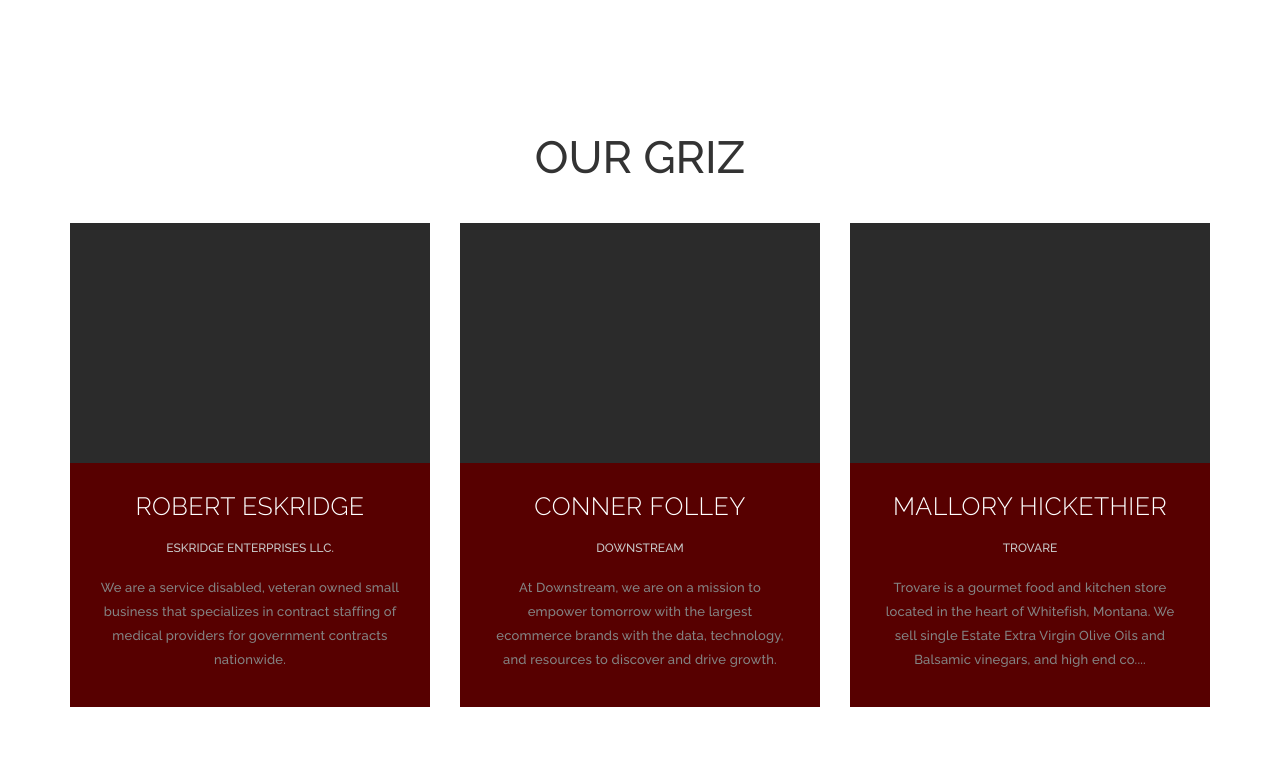
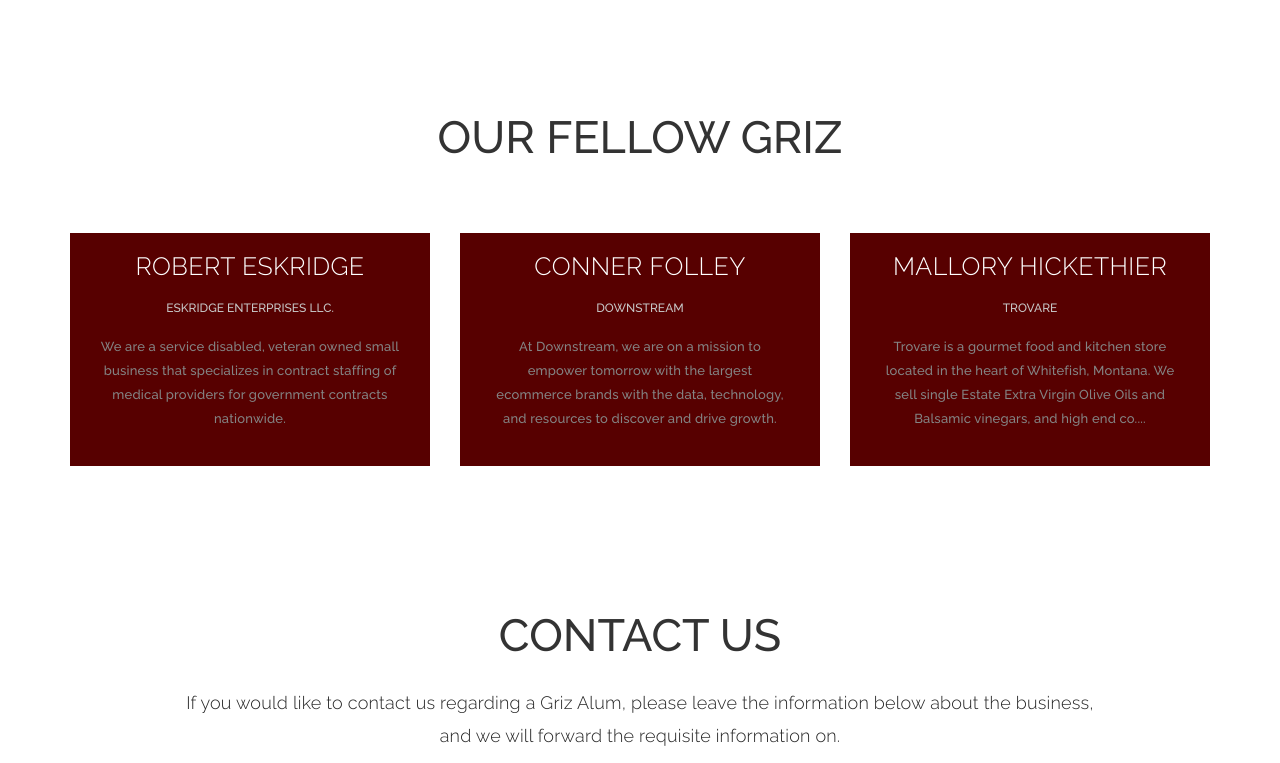
Before and after one commit to Maximilian741/GrizAlumni, a plain HTML site: page AlmunDisplay/Alum_Disp/index.html in a window 1280 px wide. Shown: the part 1597-2360 px from the top of the page. Drawn offline with nearby package versions, Linux system fonts and the light colour scheme.

Commit message:
Got rid of the image portion in the section titled 'our fellow grizz'. Now I am going to try and get some JS figured out to randomly generate these descriptions from the csv file

```diff
--- a/AlmunDisplay/Alum_Disp/css/style.css
+++ b/AlmunDisplay/Alum_Disp/css/style.css
@@ -16,7 +16,6 @@
 }
 
 h1,
-h3,
 h4,
 h5,
 h6 {
@@ -24,6 +23,13 @@
 	letter-spacing: 0.4px;
 	font-family: "Raleway", Sans-serif;
 	color: #232323;
+}
+h3 {
+    padding-top: 20px;
+    font-weight: 200;
+    letter-spacing: 0.4px;
+    font-family: "Raleway", Sans-serif;
+    color: #232323;
 }
 
 /*
--- a/AlmunDisplay/Alum_Disp/index.html
+++ b/AlmunDisplay/Alum_Disp/index.html
@@ -58,7 +58,7 @@
 
 					</ul>
 				</div>
-				<!-- END OF CONTAINER--> -->
+				<!-- END OF CONTAINER-->
 			</div>
 			<!-- /.container-fluid -->
 		</nav>
@@ -169,7 +169,7 @@
 				<div class="row">
 					<div class="col-lg-12 text-center">
 						<div class="section-title">
-							<h2>Our Griz</h2>
+							<h2>Our Fellow Griz</h2>
 						</div>
 					</div>
 				</div>
@@ -178,7 +178,7 @@
 					<div class="col-md-4">
 						<div class="team-item">
 							<div class="team-image">
-								<img src="images/demo/author-2.jpg" class="img-responsive" alt="author">
+								<!--<img src="images/demo/author-2.jpg" class="img-responsive" alt="author">-->
 							</div>
 							<div class="team-text">
 								<h3>Robert Eskridge</h3>
@@ -195,7 +195,7 @@
 					<div class="col-md-4">
 						<div class="team-item">
 							<div class="team-image">
-								<img src="images/demo/author-6.jpg" class="img-responsive" alt="author">
+								<!--<img src="images/demo/author-6.jpg" class="img-responsive" alt="author"> -->
 							</div>
 							<div class="team-text">
 								<h3>Conner Folley</h3>
@@ -212,7 +212,7 @@
 					<div class="col-md-4">
 						<div class="team-item">
 							<div class="team-image">
-								<img src="images/demo/author-4.jpg" class="img-responsive" alt="author">
+								<!--<img src="images/demo/author-4.jpg" class="img-responsive" alt="author"> -->
 							</div>
 							<div class="team-text">
 								<h3>Mallory Hickethier</h3>
@@ -313,6 +313,7 @@
 						<h4 class="modal-title" id="Modal-label-1">Food & Beverage</h4>
 					</div>
 					<div class="modal-body">
+						<!--This is where we will need to-->
 						<img src="images/demo/portfolio-1.jpg" alt="img01" class="img-responsive" />
 						<div class="modal-works"><span>Dining</span><span>Spirits</span> <span>Cooking Supplies</span></div>
 						<p>Please browse the above websites to support Griz owned Restaraunts.</p>
@@ -386,6 +387,7 @@
 
 
 		<!-- BOOTSTRAP CORE JAVASCRIPT -->
+		<!-- Placed at the end of the document so the pages load faster -->
 		<script src="https://ajax.googleapis.com/ajax/libs/jquery/1.11.3/jquery.min.js"></script>
 		<script src="js/bootstrap.min.js"></script>
 		<script src="js/SmoothScroll.js"></script>
```
Also changed, not shown: README.md.
